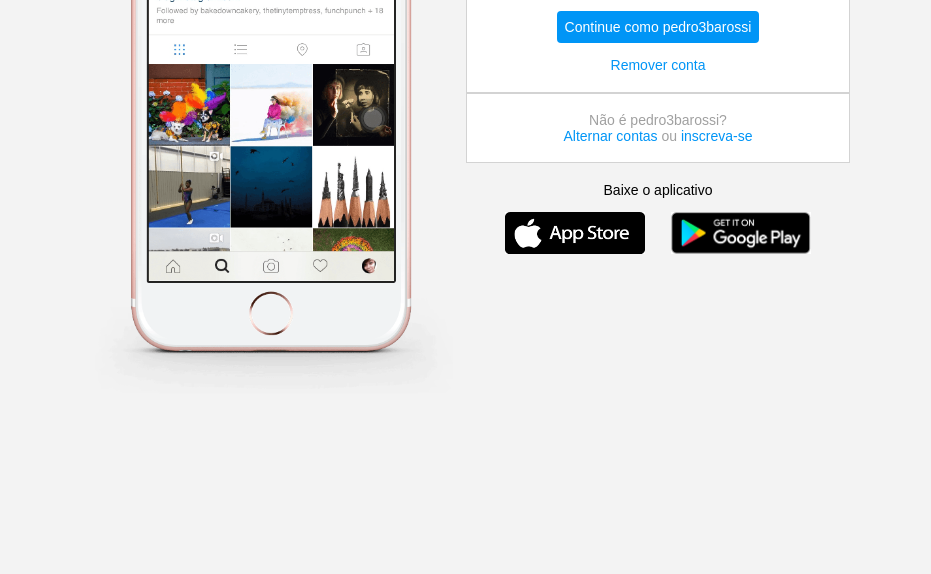
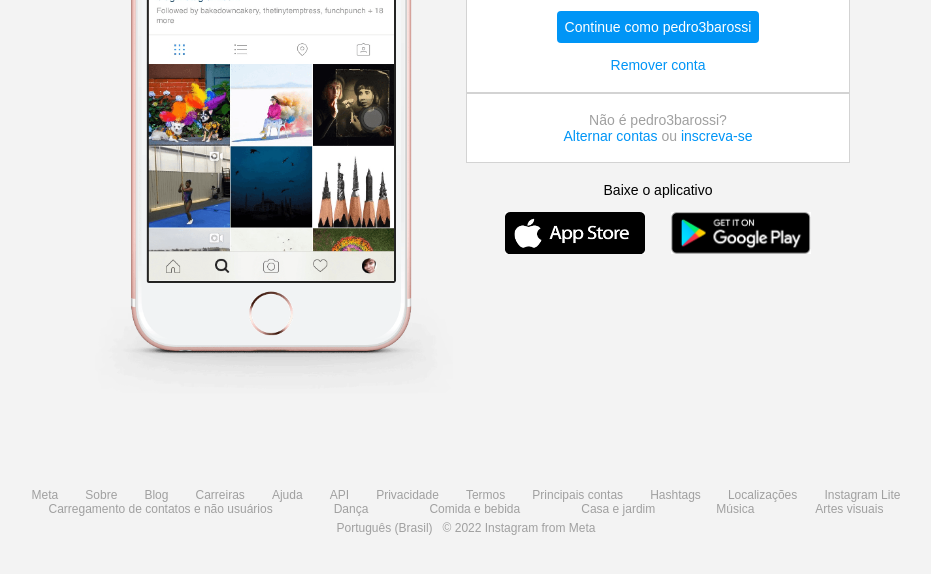
Before and after one commit to PedroBarossi/recriando-home-instagram, a plain HTML site: page index.html in a window 1280 px wide. Shown: the part 352-926 px from the top of the page, without its empty margins (174-1105 px from the left). Before the commit the page ends 800 px from the top, so only its background shows below. Drawn offline with Linux system fonts and the light colour scheme.

Commit message:
Rodapé
Adicionado rodapé à página

```diff
--- a/index.html
+++ b/index.html
@@ -8,6 +8,7 @@
     <title>Instagram</title>
 </head>
 <body>
+<main class="outer-wrapper">
     <div class="instagram-wrapper">
         <div class="instagram-phone">
             <img src="./img/celular-instagram.png" alt="celular">
@@ -38,5 +39,32 @@
             </div>
         </div>
     </div>
+    <footer>
+        <div class="footer-links">
+            <a href="#">Meta</a>
+            <a href="#">Sobre</a>
+            <a href="#">Blog</a>
+            <a href="#">Carreiras</a>
+            <a href="#">Ajuda</a>
+            <a href="#">API</a>
+            <a href="#">Privacidade</a>
+            <a href="#">Termos</a>
+            <a href="#">Principais contas</a>
+            <a href="#">Hashtags</a>
+            <a href="#">Localizações</a>
+            <a href="#">Instagram Lite</a>
+            <a href="#">Carregamento de contatos e não usuários</a>
+            <a href="#">Dança</a>
+            <a href="#">Comida e bebida</a>
+            <a href="#">Casa e jardim</a>
+            <a href="#">Música</a>
+            <a href="#">Artes visuais</a>
+        </div>
+        <div class="footer-lower">
+            <a href="#">Português (Brasil)</a>
+            © 2022 Instagram from Meta
+        </div>
+    </footer>
+</main>
 </body>
 </html>
--- a/style.css
+++ b/style.css
@@ -8,6 +8,7 @@
 }
 
 body {
+    position: absolute;
     width: 100%;
     min-height: 100vh;
     background-color: rgb(243, 243, 243);
@@ -15,6 +16,13 @@
     padding: 0;
     display: flex;
     justify-content: center;
+}
+
+.outer-wrapper {
+    display: flex;
+    flex-direction: column;
+    align-items: center;
+    justify-content: flex-end;
 }
 
 .instagram-wrapper {
@@ -130,6 +138,47 @@
     background-image: url('./img/button-google-play.png');
 }
 
+footer {
+    display: flex;
+    flex-direction: column;
+    align-items: center;
+    justify-content: space-between;
+    margin-top: 35px;
+    margin-bottom: 45px;
+}
+
+.footer-links {
+    display: flex;
+    flex-wrap: wrap;
+    flex-direction: row;
+    max-width: 70%;
+    align-items: center;
+    justify-content: space-around;
+    margin: 5px;
+}
+
+.footer-links a {
+    font-size: 12px;
+    color: rgb(160, 160, 160);
+    margin-left: 10px;
+    margin-right: 10px;
+}
+
+.footer-lower {
+    display: flex;
+    flex-direction: row;
+    align-items: center;
+    justify-content: center;
+    font-size: 12px;
+    color: rgb(160, 160, 160);
+}
+
+.footer-lower a {
+    font-size: 12px;
+    color: rgb(160, 160, 160);
+    margin-right: 10px;
+}
+
 /* media queries */
 
 @media (max-width: 1024px) {
```
